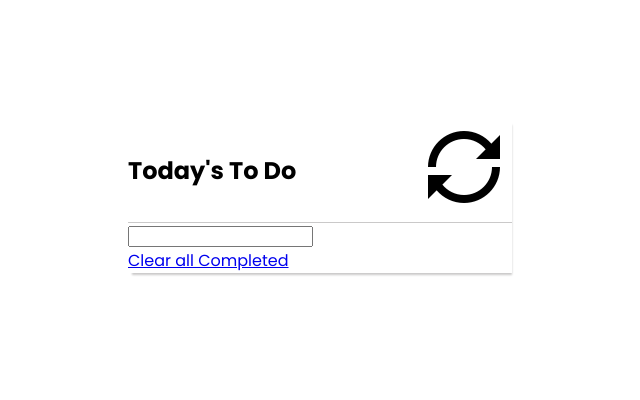
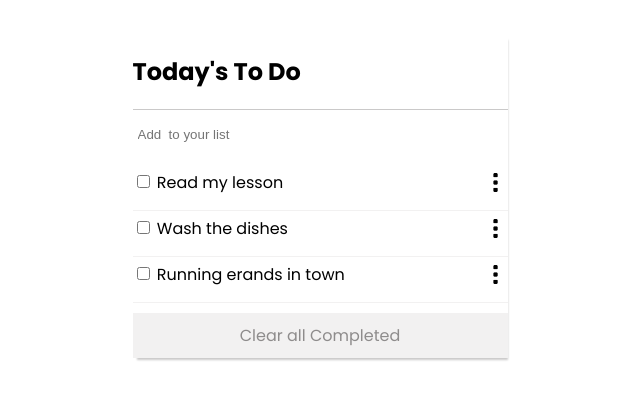
Before and after one commit to chiztechnology/Todo-List, a website built with webpack: page src/index.html in a window 1280 px wide. Shown: the part 212-612 px from the top of the page, without its empty margins (328-968 px from the left). Built offline with nearby package versions, Linux system fonts and the light colour scheme.

Commit message:
Development process

```diff
--- a/package.json
+++ b/package.json
@@ -21,6 +21,7 @@
   "homepage": "https://github.com/chiztechnology/Todo-List#readme",
   "devDependencies": {
     "css-loader": "^6.7.2",
+    "file-loader": "^6.2.0",
     "html-webpack-plugin": "^5.5.0",
     "style-loader": "^3.3.1",
     "webpack": "^5.75.0",
--- a/src/index.html
+++ b/src/index.html
@@ -18,18 +18,18 @@
   <div class="container">
     <div class="container-head">
       <h2 class="headTitle">Today's To Do</h2>
-      <a href="#"><img src="./updates.png" alt="re-sync icon" class="resync-icon"></a>
+      <!-- <a href="#"><img src="" alt="re-sync icon" class="resync-icon"></a> -->
     </div>
     <div class="addTodo">
       <form action="" id="todo-form">
-        <input type="text" name="todo-desc" id="todo-desc" required class="input-element">
+        <input type="text" name="todo-desc" placeholder="Add  to your list" id="todo-desc" required class="input-element">
       </form>
     </div>
     <div class="listTodo">
       <!-- display todo dynamically -->
     </div>
     <div class="footerTodo">
-      <a href="#">Clear all Completed</a>
+      <a href="#" id="clear-completed">Clear all Completed</a>
     </div>
   </div>
 </body>
--- a/src/index.js
+++ b/src/index.js
@@ -1,5 +1,7 @@
 import './styles.css';
-// import Icon from './updates.png';
+// import ResyncIcon from './resync-icon.png';
+import OptionIcon from './OptionIcon.png';
+
 let tasks = [
   {
     index: 1,
@@ -18,16 +20,31 @@ let tasks = [
   },
 ];
 
-// document.querySelector('resync-icon').src = Icon;
+// document.querySelector('.resync-icon').src = ResyncIcon;
+// document.querySelectorAll('.option-icon').src = OptionIcon;
+
 
 window.onload = ()=>{
   // fetch tasks
+  tasks.forEach((task)=>{
+    document.querySelector('.listTodo').innerHTML += `<article class="todo-article">
+    <div>
+      <input type="checkbox" name="check" id="checkbox-${task.index}" value="">
+      <label for="checkbox-${task.index}">${task.description}</label>
+    </div>
+    <a href="#"><img src=${OptionIcon} alt="option icon" class="option-icon"></a>
+  </article>`;
+  });
 
-}
+};
 
 document.getElementById('todo-form').addEventListener('submit', (e)=>{
   e.preventDefault();
-  let desc = document.getElementById('todo-desc');
+  let desc = document.getElementById('todo-desc').value;
   tasks.push(new Object({index: tasks[tasks.length-1].index + 1, description: desc, completed: false}));
   // refresh DOM by adding new value on the screen
 })
+
+document.getElementById('clear-completed').addEventListener('click', (e)=>{
+  e.preventDefault();
+})
--- a/src/styles.css
+++ b/src/styles.css
@@ -9,7 +9,7 @@ body {
 }
 
 .container {
-  width: 30%;
+  width: 375px;
   height: auto;
   box-shadow: 2px 4px 2px -2px rgb(202, 201, 201);
 }
@@ -23,3 +23,55 @@ body {
   align-items: center;
   font-weight: 300;
 }
+
+.add-todo {
+  width: 375px;
+  height: auto;
+}
+
+
+.input-element {
+  width: 365px;
+  height: 40px;
+  margin: 5px;
+  padding: 0;
+  border: none;
+}
+
+.input-element :focus {
+  border: none;
+}
+
+.footerTodo {
+  width: 375px;
+  height: 45px;
+  display: flex;
+  align-items: center;
+  justify-content: center;
+  background-color: rgb(242, 241, 241);
+}
+
+.listTodo {
+  margin-top: 10px;
+  margin-bottom: 10px;
+}
+
+.footerTodo a {
+  text-decoration: none;
+  color: rgb(142, 140, 140);
+}
+
+.todo-article {
+  display: flex;
+  justify-content: space-between;
+  height: 40px;
+  margin-top: 5px;
+  border-bottom-width: 1px;
+  border-bottom-style: solid;
+  border-bottom-color: rgb(242, 241, 241);
+}
+
+.option-icon {
+  height: 25px;
+  width: auto;
+}
--- a/webpack.config.js
+++ b/webpack.config.js
@@ -3,7 +3,7 @@ const HtmlWebpackPlugin = require('html-webpack-plugin');
 
 module.exports = {
   mode: 'development',
-  entry:{
+  entry: {
     index: './src/index.js',
   },
   devServer: {
@@ -16,6 +16,9 @@ module.exports = {
     }),
   ],
   output: {
+    path: path.resolve(__dirname, 'dist'),
+    // filename: '[name].js',
+    assetModuleFilename: './src/resync-icon.png',
     clean: true,
   },
   optimization: {
@@ -28,8 +31,12 @@ module.exports = {
         use: ['style-loader', 'css-loader'],
       },
       {
-        test: /\.png/,
-        type: 'asset/resource',
+        test: /\.(png|jpe?g|gif)$/i,
+        use: [
+          {
+            loader: 'file-loader',
+          },
+        ],
       },
     ],
   },
```
Also changed, not shown: src/OptionIcon.png (added), src/updates.png (deleted), 1 other file.
